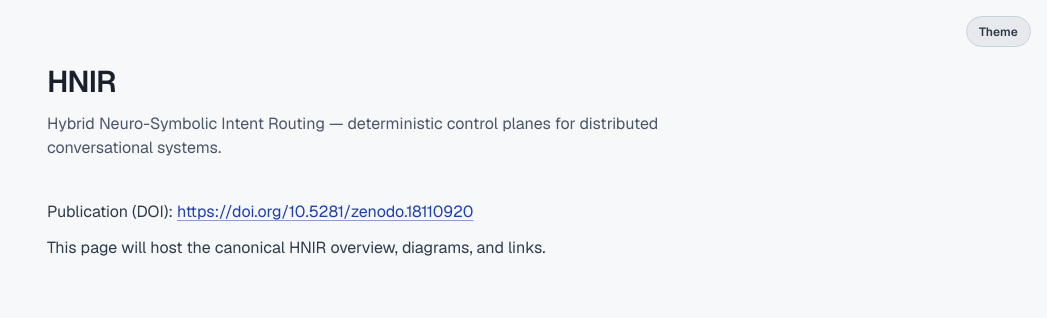
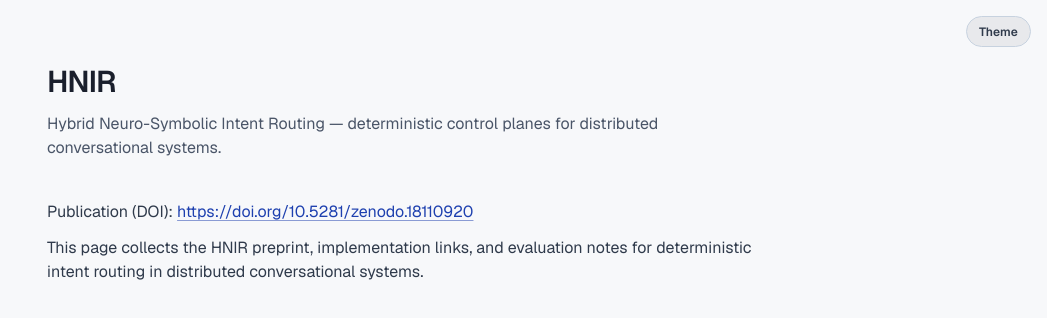
Before and after one commit to Teknamin/teknamin.github.io, a Next.js app: page /hnir in a window 1280 px wide. Shown: the top 318 px of the page, without its empty margins (233-1280 px from the left). Built offline with nearby package versions, Linux system fonts and the light colour scheme; no server answers.

Commit message:
Replace stale HNIR page placeholder (#15)

```diff
--- a/src/app/hnir/page.tsx
+++ b/src/app/hnir/page.tsx
@@ -44,7 +44,7 @@ export default function HnirPage() {
           </a>
         </p>
         <p className="site-soft">
-          This page will host the canonical HNIR overview, diagrams, and links.
+          This page collects the HNIR preprint, implementation links, and evaluation notes for deterministic intent routing in distributed conversational systems.
         </p>
       </div>
     </main>
```
